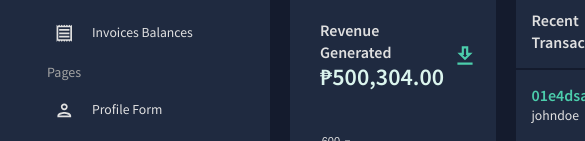
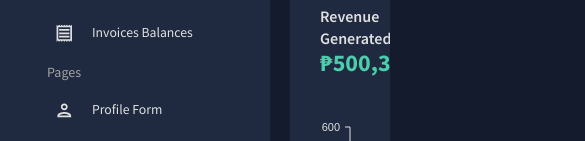
Before and after one commit to xxviiihours/admin-dashboard-app, a React (Create React App) app in the folder admin-ui/: page / in a window 390 px wide. Shown: the part 338-479 px from the top of the page, 585 px wide, since content can reach past the window. Built offline with nearby package versions, Linux system fonts and the light colour scheme.

Commit message:
Fixed Responsiveness of dashboard

```diff
--- a/admin-ui/src/index.css
+++ b/admin-ui/src/index.css
@@ -12,7 +12,7 @@ body,
 
 .app {
   display: flex;
-  position: relative;
+  position: fixed;
 }
 
 ::-webkit-scrollbar {
--- a/admin-ui/src/layout/index.jsx
+++ b/admin-ui/src/layout/index.jsx
@@ -10,7 +10,7 @@ const TheLayout = () => {
 	return (
 		<>
 			<TheSidebar />
-			<main className='content'>
+			<main className='content' style={{ overflow: 'auto' }}>
 				{/* The Header */}
 				<TheHeader />
 
--- a/admin-ui/src/views/Dashboard/index.jsx
+++ b/admin-ui/src/views/Dashboard/index.jsx
@@ -45,6 +45,7 @@ const Dashboard = () => {
 			{/* Base Content of the Dashboard */}
 			<Box
 				display={'grid'}
+				mt={'-14px'}
 				gridTemplateColumns={'repeat(12, 1fr)'}
 				gridAutoRows={'130px'}
 				gap={'20px'}
@@ -130,7 +131,7 @@ const Dashboard = () => {
 							<Typography variant='h5' fontWeight={'600'} color={colors.grey[100]}>
 								Revenue Generated
 							</Typography>
-							<Typography variant='h3' fontWeight={'600'} color={colors.greenAccent[100]}>
+							<Typography variant='h3' fontWeight={'bold'} color={colors.greenAccent[500]}>
 								{currencyFormatter(500304)}
 							</Typography>
 						</Box>
```
